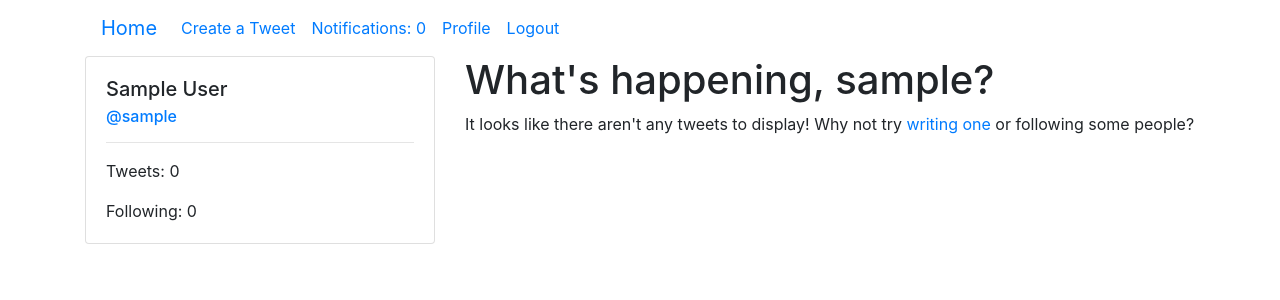
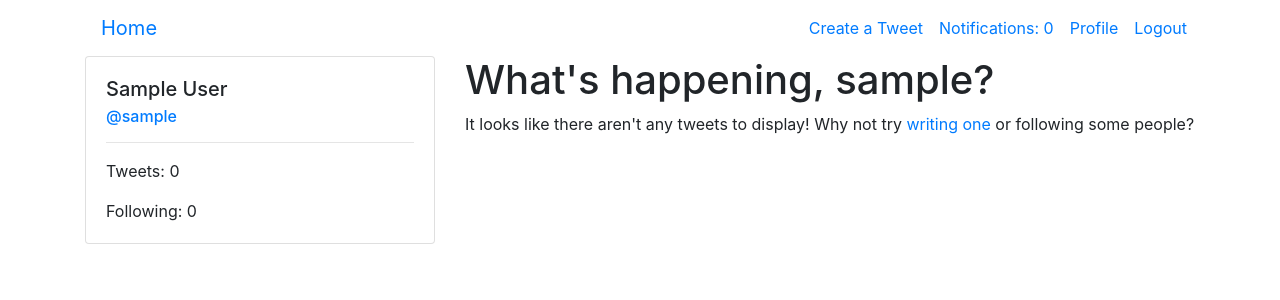
Before and after one commit to luisfff29/twitterclone, a Django app: page / in a window 1280 px wide. Shown: the top 300 px of the page. Run offline with Django 3.2, Linux system fonts and the light colour scheme; the visitor is signed in with stand-in values (Sample User, id 1); data comes from the database, SQL or seed files in the repository; data that the repository does not hold is empty; some libraries are stand-ins or nearby versions.

Commit message:
fix navbar

```diff
--- a/static/css/style.css
+++ b/static/css/style.css
@@ -12,3 +12,15 @@
 body {
   background-color: var(--bg-dark);
 } */
+
+#navbarNav {
+  position: absolute;
+  right: 0;
+}
+
+@media (max-width: 575px) {
+  #navbarNav {
+    position: relative;
+    right: auto;
+  }
+}
--- a/templates/base.html
+++ b/templates/base.html
@@ -16,7 +16,7 @@
 <body>
   <div class="container">
     {% if user.is_authenticated %}
-    <nav class="navbar navbar-expand-lg">
+    <nav class="navbar navbar-expand-sm">
       <a class="navbar-brand" href="{% url 'homepage' %}">Home</a>
       <button class="navbar-toggler" type="button" data-toggle="collapse" data-target="#navbarNav"
         aria-controls="navbarNav" aria-expanded="false" aria-label="Toggle navigation">
@@ -24,7 +24,7 @@
       </button>
 
       <div class="collapse navbar-collapse" id="navbarNav">
-        <ul class="navbar-nav mr-auto">
+        <ul class="navbar-nav">
           <li class="nav-item">
             <a class="nav-link" href="{% url 'compose' %}">Create a Tweet</a>
           </li>
```
